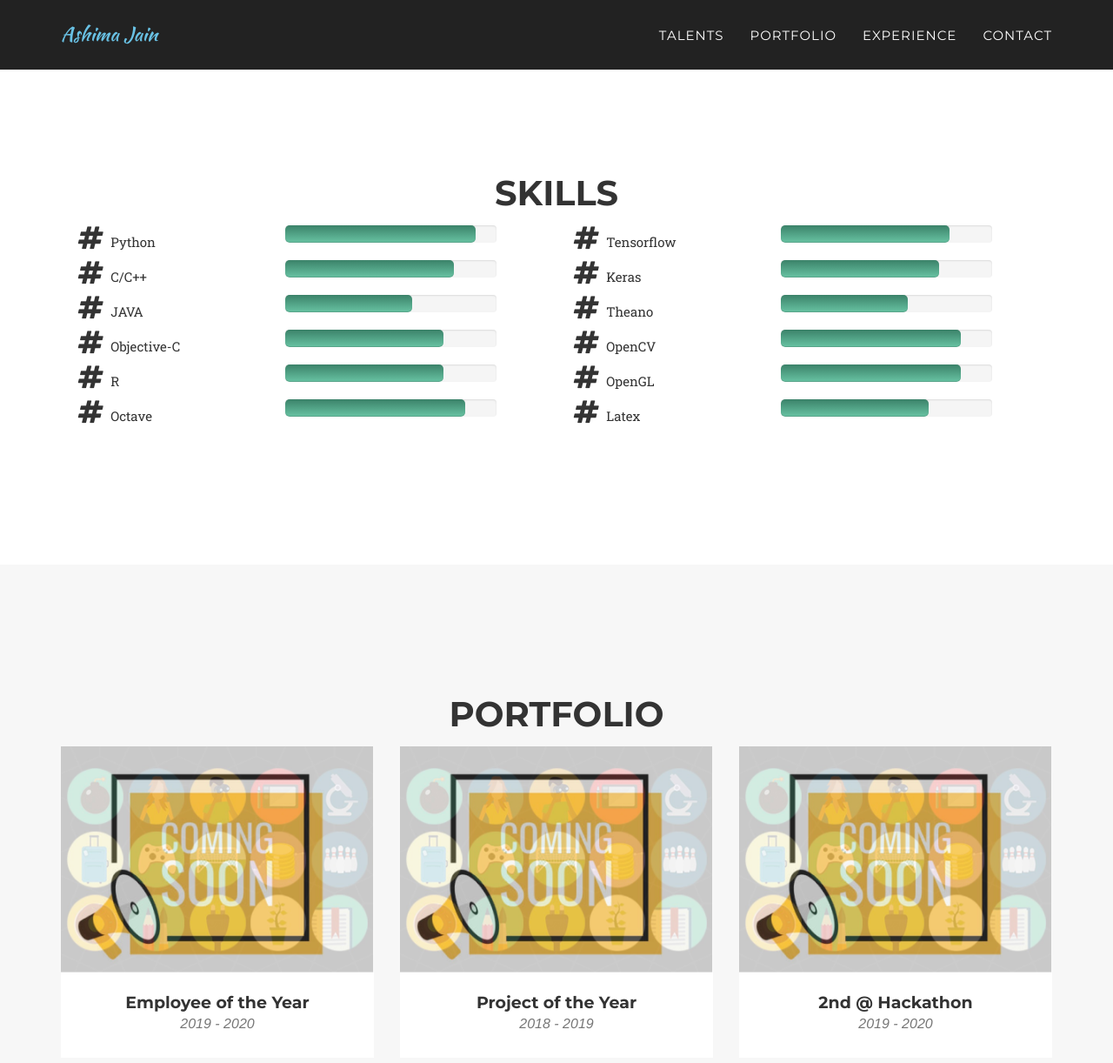
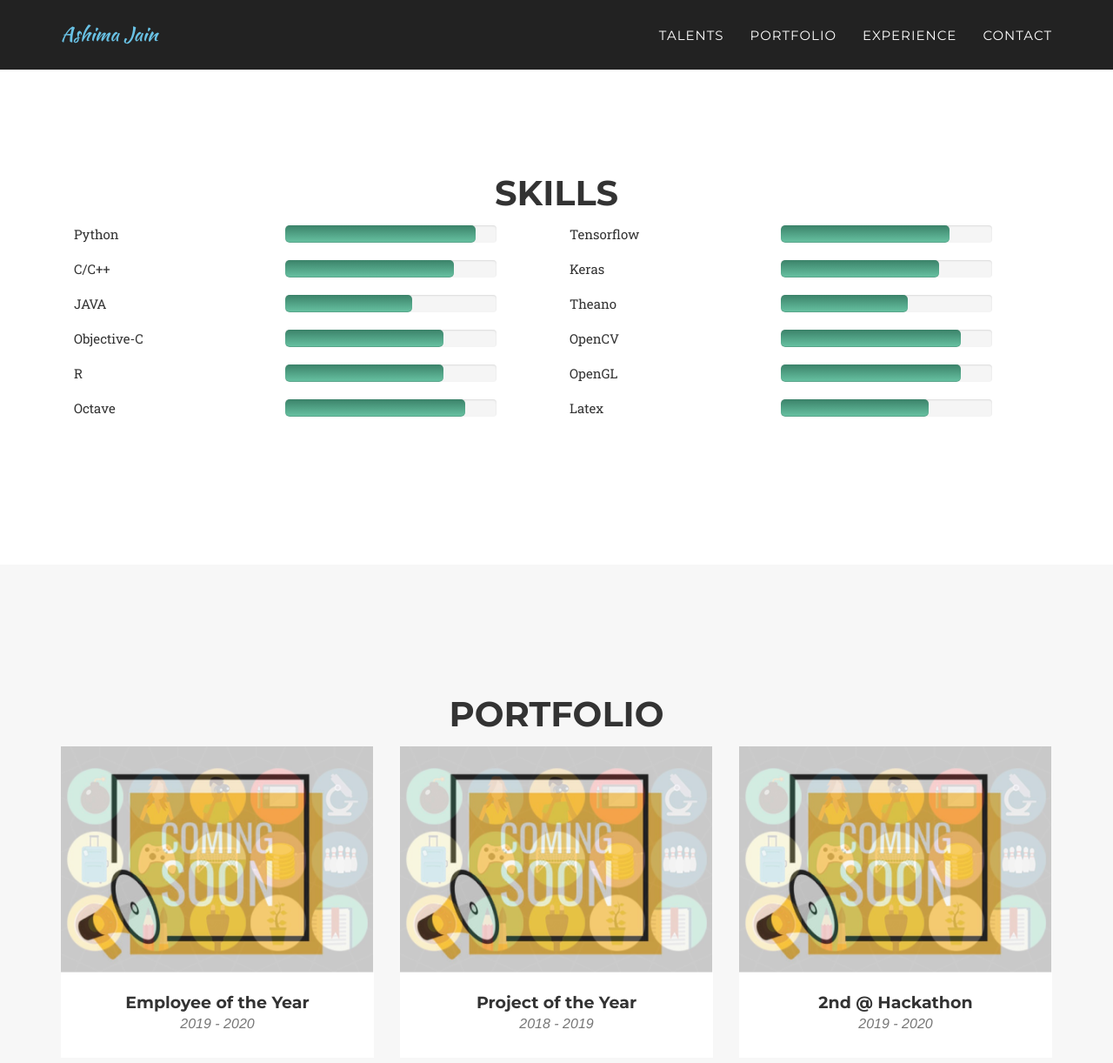
Before and after one commit to ashimajain2595/ashimajainCV, a Jekyll site: the page built from index.html, in a window 1280 px wide and 1400 px high, scrolled down 708 px. Shown: the top 1222 px of the window at 87% size. Built offline with Jekyll 4.4.1, drawn with Linux system fonts in a browser that asks for light colours; some web fonts are replaced.

Commit message:
animation update

```diff
--- a/_includes/css/agency.css
+++ b/_includes/css/agency.css
@@ -1404,12 +1404,12 @@ body {
     -o-transition: width 4s ease-in-out;
     transition: width 4s ease-in-out;
 }
-.progress .progress-bar.six-sec-ease-in-out {
+/* .progress .progress-bar.six-sec-ease-in-out {
     -webkit-transition: width 6s ease-in-out;
     -moz-transition: width 6s ease-in-out;
     -o-transition: width 6s ease-in-out;
     transition: width 6s ease-in-out;
-}
+} */
 .progress-bar.six-sec-ease-in-out {
     background-image: linear-gradient(to bottom,#3b8269 0,#68c3a3 100%);
 }
--- a/_includes/services.html
+++ b/_includes/services.html
@@ -9,42 +9,42 @@
             </div>
             <div class="col-md-6">
               <div class="skill-progress">
-                 <div class="skill-title"> <i class="fa fa-2x fa-fw fa-hashtag"></i> <span>Python</span> </div>
+                 <div class="skill-title"> <span>Python</span> </div>
                  <div class="progress">
                     <div class="progress-bar six-sec-ease-in-out" role="progressbar" aria-valuenow="90" aria-valuemin="0" aria-valuemax="100" style="width: 90%;"> <span>79%</span> </div>
                  </div>
               </div>
 
               <div class="skill-progress">
-                 <div class="skill-title"> <i class="fa fa-2x fa-fw fa-hashtag"></i> <span>C/C++</span> </div>
+                 <div class="skill-title"> <span>C/C++</span> </div>
                  <div class="progress">
                     <div class="progress-bar six-sec-ease-in-out" role="progressbar" aria-valuenow="80" aria-valuemin="0" aria-valuemax="100" style="width: 80%;"> <span>79%</span> </div>
                  </div>
               </div>
 
               <div class="skill-progress">
-                 <div class="skill-title"> <i class="fa fa-2x fa-fw fa-hashtag"></i> <span>JAVA</span> </div>
+                 <div class="skill-title"> <span>JAVA</span> </div>
                  <div class="progress">
                     <div class="progress-bar six-sec-ease-in-out" role="progressbar" aria-valuenow="60" aria-valuemin="0" aria-valuemax="100" style="width: 60%;"> <span>79%</span> </div>
                  </div>
               </div>
 
               <div class="skill-progress">
-                 <div class="skill-title"> <i class="fa fa-2x fa-fw fa-hashtag"></i> <span>Objective-C</span> </div>
+                 <div class="skill-title"> <span>Objective-C</span> </div>
                  <div class="progress">
                     <div class="progress-bar six-sec-ease-in-out" role="progressbar" aria-valuenow="75" aria-valuemin="0" aria-valuemax="100" style="width: 75%;"> <span>79%</span> </div>
                  </div>
               </div>
 
               <div class="skill-progress">
-                 <div class="skill-title"> <i class="fa fa-2x fa-fw fa-hashtag"></i> <span>R</span> </div>
+                 <div class="skill-title"> <span>R</span> </div>
                  <div class="progress">
                     <div class="progress-bar six-sec-ease-in-out" role="progressbar" aria-valuenow="75" aria-valuemin="0" aria-valuemax="100" style="width: 75%;"> <span>79%</span> </div>
                  </div>
               </div>
 
               <div class="skill-progress">
-                 <div class="skill-title"> <i class="fa fa-2x fa-fw fa-hashtag"></i> <span>Octave</span> </div>
+                 <div class="skill-title"> <span>Octave</span> </div>
                  <div class="progress">
                     <div class="progress-bar six-sec-ease-in-out" role="progressbar" aria-valuenow="85" aria-valuemin="0" aria-valuemax="100" style="width: 85%;"> <span>79%</span> </div>
                  </div>
@@ -54,42 +54,42 @@
 
             <div class="col-md-6">
               <div class="skill-progress">
-                 <div class="skill-title"> <i class="fa fa-2x fa-fw fa-hashtag"></i> <span>Tensorflow</span> </div>
+                 <div class="skill-title"> <span>Tensorflow</span> </div>
                  <div class="progress">
                     <div class="progress-bar six-sec-ease-in-out" role="progressbar" aria-valuenow="80" aria-valuemin="0" aria-valuemax="100" style="width: 80%;"> <span>79%</span> </div>
                  </div>
               </div>
 
               <div class="skill-progress">
-                 <div class="skill-title"> <i class="fa fa-2x fa-fw fa-hashtag"></i> <span>Keras</span> </div>
+                 <div class="skill-title"> <span>Keras</span> </div>
                  <div class="progress">
                     <div class="progress-bar six-sec-ease-in-out" role="progressbar" aria-valuenow="75" aria-valuemin="0" aria-valuemax="100" style="width: 75%;"> <span>79%</span> </div>
                  </div>
               </div>
 
               <div class="skill-progress">
-                 <div class="skill-title"> <i class="fa fa-2x fa-fw fa-hashtag"></i> <span>Theano</span> </div>
+                 <div class="skill-title"> <span>Theano</span> </div>
                  <div class="progress">
                     <div class="progress-bar six-sec-ease-in-out" role="progressbar" aria-valuenow="60" aria-valuemin="0" aria-valuemax="100" style="width: 60%;"> <span>79%</span> </div>
                  </div>
               </div>
 
               <div class="skill-progress">
-                 <div class="skill-title"> <i class="fa fa-2x fa-fw fa-hashtag"></i> <span>OpenCV</span> </div>
+                 <div class="skill-title"> <span>OpenCV</span> </div>
                  <div class="progress">
                     <div class="progress-bar six-sec-ease-in-out" role="progressbar" aria-valuenow="85" aria-valuemin="0" aria-valuemax="100" style="width: 85%;"> <span>79%</span> </div>
                  </div>
               </div>
 
               <div class="skill-progress">
-                 <div class="skill-title"> <i class="fa fa-2x fa-fw fa-hashtag"></i> <span>OpenGL</span> </div>
+                 <div class="skill-title"> <span>OpenGL</span> </div>
                  <div class="progress">
                     <div class="progress-bar six-sec-ease-in-out" role="progressbar" aria-valuenow="85" aria-valuemin="0" aria-valuemax="100" style="width: 85%;"> <span>79%</span> </div>
                  </div>
               </div>
 
               <div class="skill-progress">
-                 <div class="skill-title"> <i class="fa fa-2x fa-fw fa-hashtag"></i> <span>Latex</span> </div>
+                 <div class="skill-title"> <span>Latex</span> </div>
                  <div class="progress">
                     <div class="progress-bar six-sec-ease-in-out" role="progressbar" aria-valuenow="70" aria-valuemin="0" aria-valuemax="100" style="width: 70%;"> <span>79%</span> </div>
                  </div>
```
